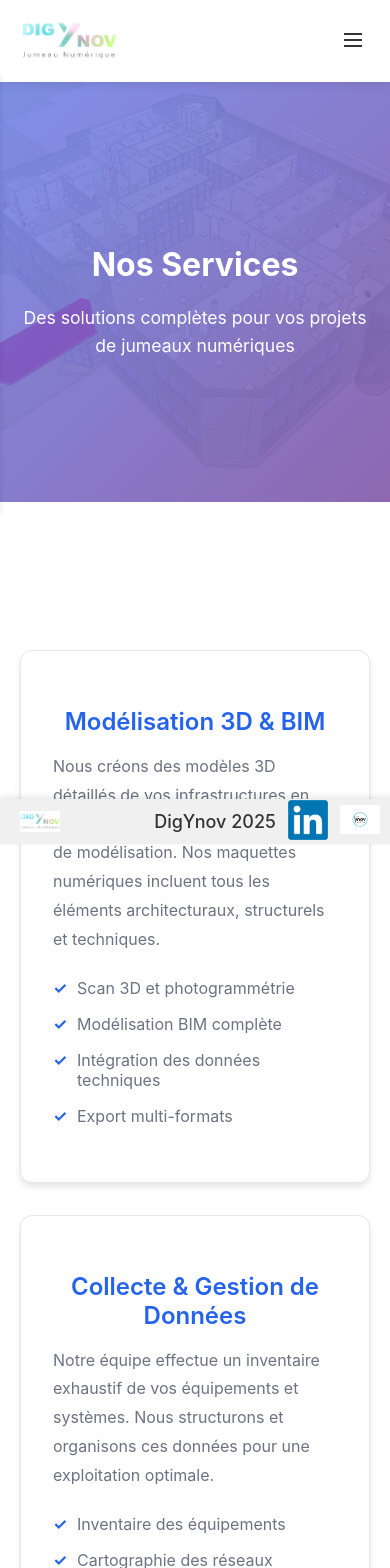
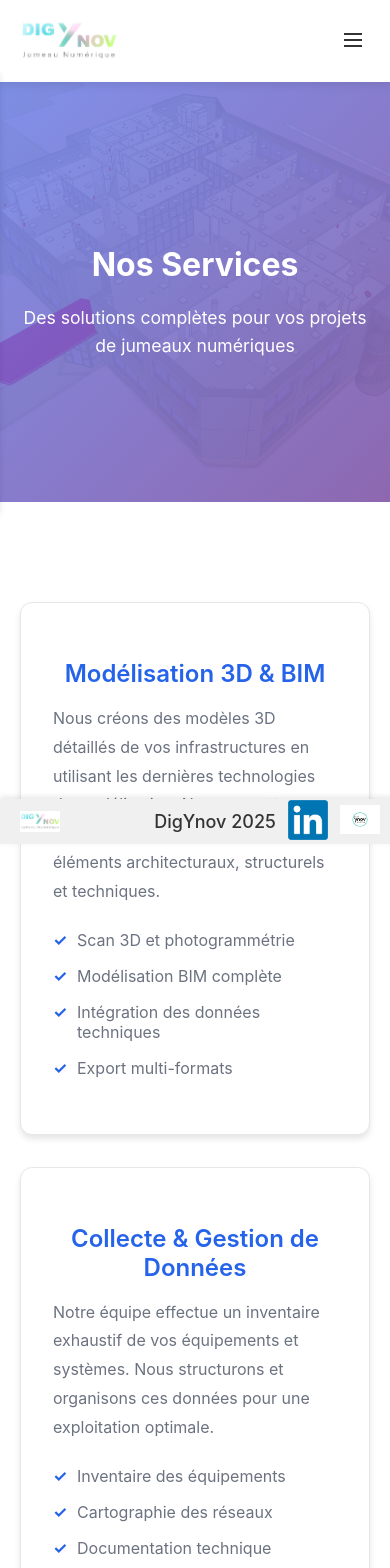
Before and after one commit to Tancelin1/dig-ynov, a React (Create React App) app: page /services in a window 390 px wide. Shown: the top 1568 px of the page. Built offline with nearby package versions, Linux system fonts and the light colour scheme.

Commit message:
new cards-grid

```diff
--- a/src/assets/Page.css
+++ b/src/assets/Page.css
@@ -48,10 +48,29 @@
 
 .cards-grid {
   display: grid;
-  grid-template-columns: repeat(auto-fit, minmax(300px, 1fr));
+  grid-template-columns: repeat(2, 1fr);
   gap: 2rem;
-  margin-top: 3rem;
 }
+
+.cards-grid:has(.info-card:nth-child(3):last-child)
+  .info-card:nth-child(3) {
+  grid-column: 1 / -1;
+  justify-self: center;
+  max-width: 500px;
+}
+
+@media (max-width: 768px) {
+  .cards-grid {
+    grid-template-columns: 1fr;
+  }
+
+  .cards-grid .info-card {
+    grid-column: auto;
+    max-width: 100%;
+    justify-self: stretch;
+  }
+}
+
 
 .info-card {
     h3{
```
